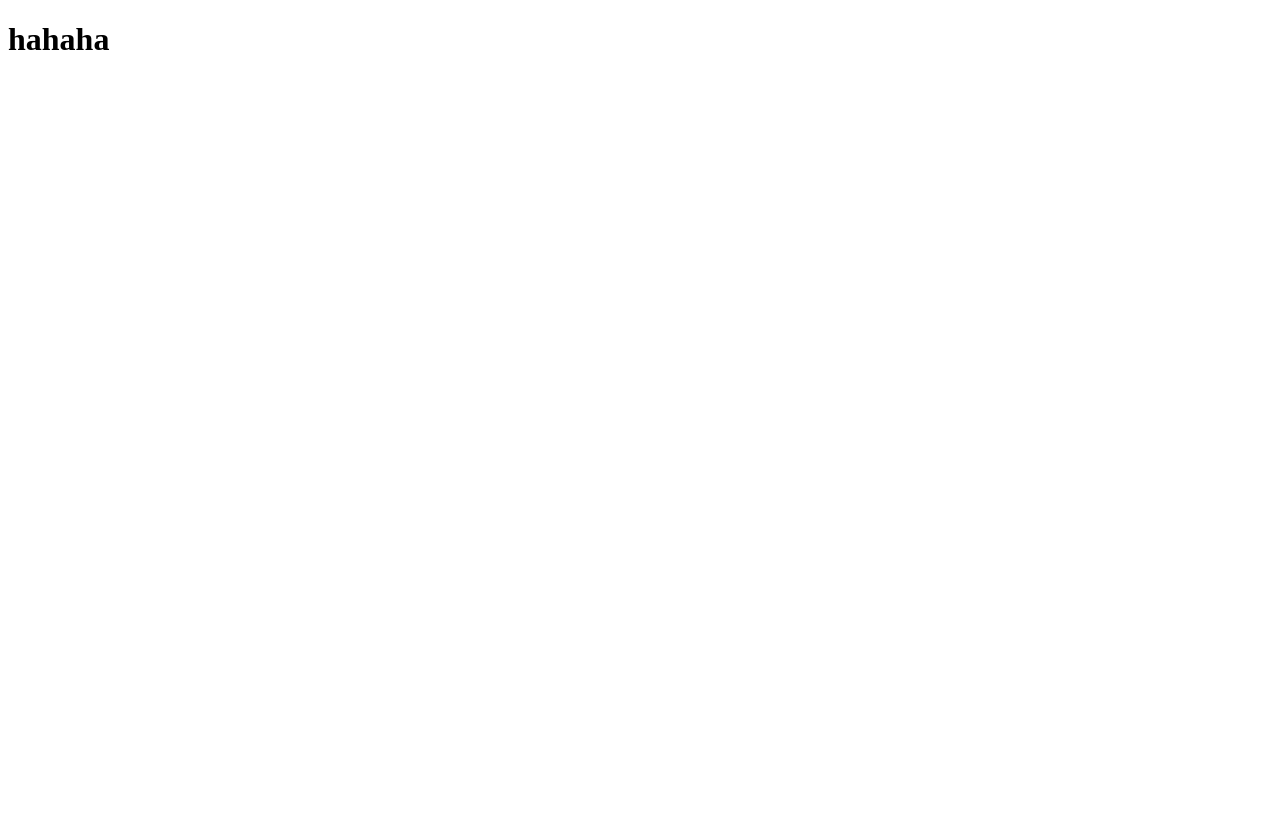
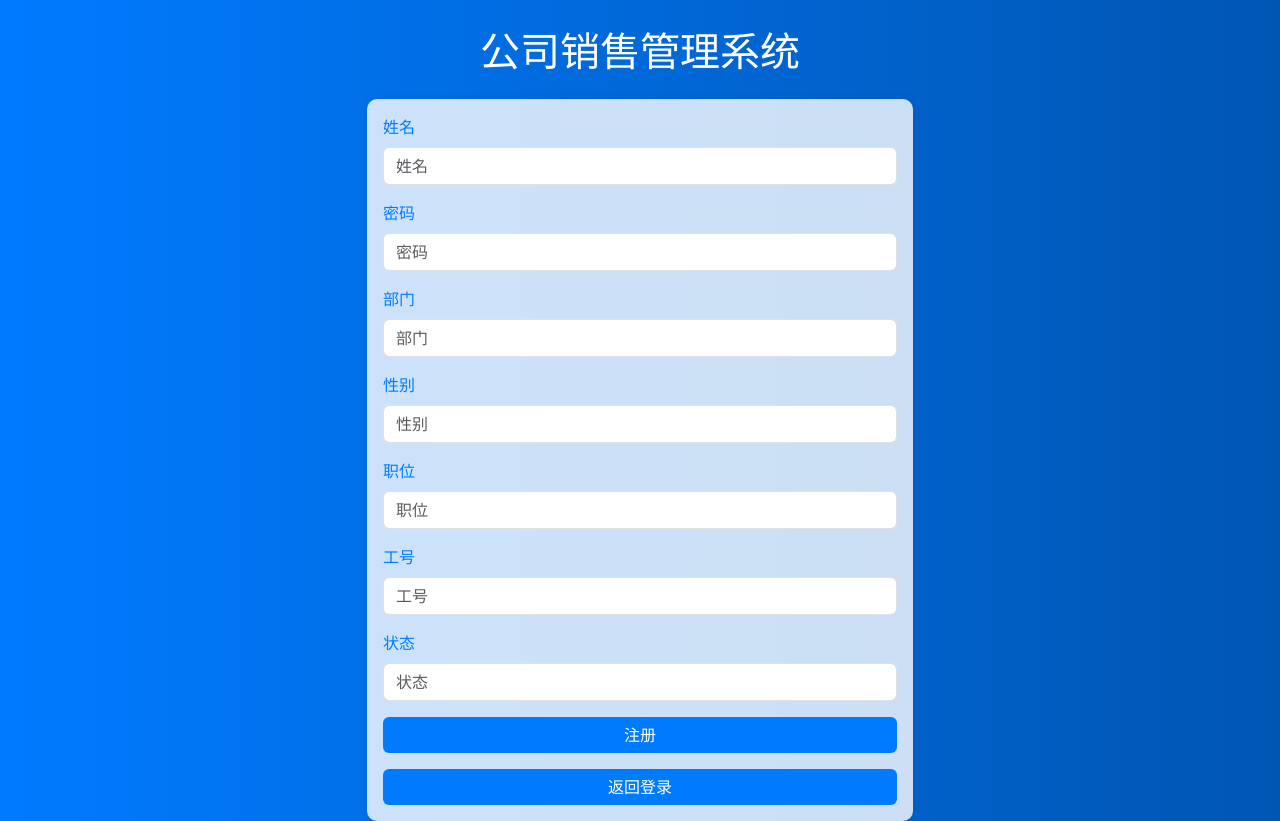
Before and after one commit to sheepbooy/man_sys, a Django app: page /register/ in a window 1280 px wide. Before the commit the page is almost empty. Before the commit the page ends 50 px from the top, so only its background shows below. Run offline with Django 4.2, Linux system fonts and the light colour scheme; some libraries are stand-ins or nearby versions.

Commit message:
加入了注册功能

```diff
--- a/management/templates/register.html
+++ b/management/templates/register.html
@@ -1,10 +1,119 @@
+{% load static %}
 <!DOCTYPE html>
 <html lang="en">
 <head>
     <meta charset="UTF-8">
-    <title>Title</title>
+    <meta name="viewport" content="width=device-width, initial-scale=1.0">
+    <link rel="stylesheet" href="{% static 'plugins/bootstrap-5.3.0/css/bootstrap.min.css' %}">
+    <title>Register</title>
+    <style>
+        body {
+            background: linear-gradient(to right, #007BFF, #0056b3);
+            display: flex;
+            align-items: center;
+            justify-content: center;
+            height: 100vh;
+            margin: 0;
+            flex-direction: column;
+        }
+
+        .card {
+            border: none;
+            border-radius: 10px;
+            box-shadow: 0 0 10px rgba(0, 0, 0, 0.1);
+            background-color: rgba(255, 255, 255, 0.8);
+        }
+
+        .card-header {
+            background-color: transparent;
+            color: white;
+            border-radius: 10px 10px 0 0;
+        }
+
+        .nav-link {
+            color: white;
+        }
+
+        .nav-link.active {
+            background-color: transparent;
+        }
+
+        .form-label {
+            color: #007BFF;
+        }
+
+        .btn-primary {
+            background-color: #007BFF;
+            border: none;
+        }
+
+        .btn-primary:hover {
+            background-color: #0056b3;
+        }
+    </style>
 </head>
 <body>
-    <h1>hahaha</h1>
+<div class="container mt-5">
+    <h1 class="text-center text-white mb-4">公司销售管理系统</h1>
+    <div class="row justify-content-center">
+        <div class="col-md-6">
+            <div class="card">
+                <div class="card-body">
+                    <!-- Registration Form -->
+                    <form id="registrationForm" method="post">
+                        {% csrf_token %}
+                        {% for item in form %}
+                            <div class="mb-3">
+                                <label class="form-label">{{ item.label }}</label>
+                                {{ item }}
+                            </div>
+                        {% endfor %}
+{#                        <div class="mb-3">#}
+{#                            <label class="form-label">工号 (格式: XS001)</label>#}
+{#                            <input type="text" name="work_id" class="form-control" required#}
+{#                                   pattern="[A-Z]{2}\d{3}"#}
+{#                                   title="工号必须符合格式两位字母+三位数字，其中字母为部门缩写，后面为员工流水号。">#}
+{#                        </div>#}
+{#                        <div class="mb-3">#}
+{#                            <label class="form-label">姓名</label>#}
+{#                            <input type="text" name="name" class="form-control" required>#}
+{#                        </div>#}
+{#                        <div class="mb-3">#}
+{#                            <label class="form-label">性别</label>#}
+{#                            <input type="text" name="gender" class="form-control" required>#}
+{#                        </div>#}
+{#                        <div class="mb-3">#}
+{#                            <label class="form-label">部门</label>#}
+{#                            <input type="text" name="department" class="form-control" required>#}
+{#                        </div>#}
+{#                        <div class="mb-3">#}
+{#                            <label class="form-label">职位</label>#}
+{#                            <input type="text" name="position" class="form-control" required>#}
+{#                        </div>#}
+{#                        <div class="mb-3">#}
+{#                            <label class="form-label">状态</label>#}
+{#                            <input type="text" name="status" class="form-control" required>#}
+{#                        </div>#}
+{#                        <div class="mb-3">#}
+{#                            <label class="form-label">密码</label>#}
+{#                            <input type="password" name="password" class="form-control" required>#}
+{#                        </div>#}
+                        <div class="d-grid mb-3">
+                            <button type="submit" class="btn btn-primary">注册</button>
+                        </div>
+                        <div class="d-grid">
+                            <a href="/login" class="btn btn-primary">返回登录</a>
+                        </div>
+                    </form>
+
+                </div>
+            </div>
+        </div>
+    </div>
+</div>
+
+<script src="{% static 'plugins/bootstrap-5.3.0/js/bootstrap.bundle.min.js' %}"></script>
+<script src="{% static 'js/jquery-3.7.1.min.js' %}"></script>
+
 </body>
 </html>
--- a/management/views.py
+++ b/management/views.py
@@ -9,6 +9,27 @@ def login(request):
     return render(request, 'login.html')
 
 
+class EmployeesForm(forms.ModelForm):
+    class Meta:
+        model = models.Employees
+        fields = ['name', 'password', 'department', 'gender', 'position', 'work_id', 'status']
+
+    def __init__(self, *args, **kwargs):
+        super().__init__(*args, **kwargs)
+
+        for name, field in self.fields.items():
+            field.widget.attrs = {'class': 'form-control', 'placeholder': field.label}
+
+
 def register(request):
     """注册"""
-    return render(request, 'register.html')
+    if request.method == 'GET':
+        form = EmployeesForm()
+        return render(request, 'register.html', {'form': form})
+
+    form = EmployeesForm(data=request.POST)
+    if form.is_valid():
+        form.save()
+        return redirect('/login/')
+    else:
+        return render(request, 'register.html', {'form': form})
```
